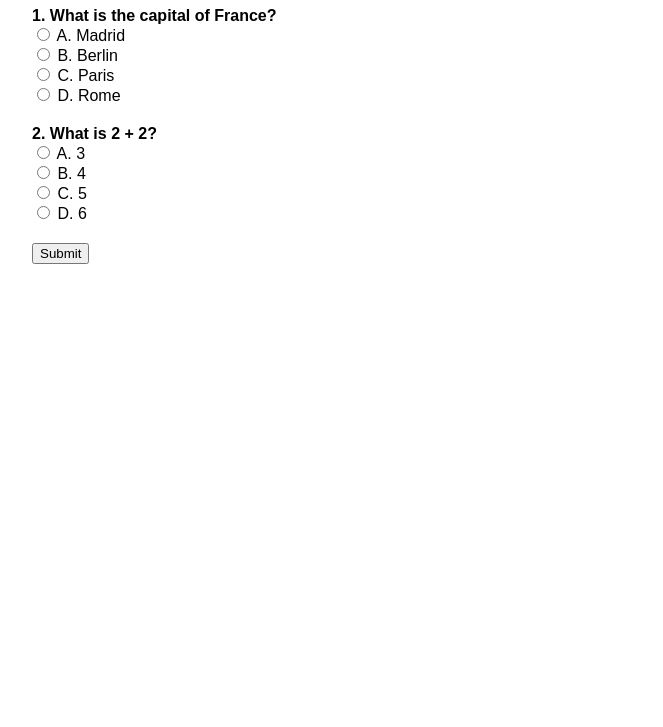
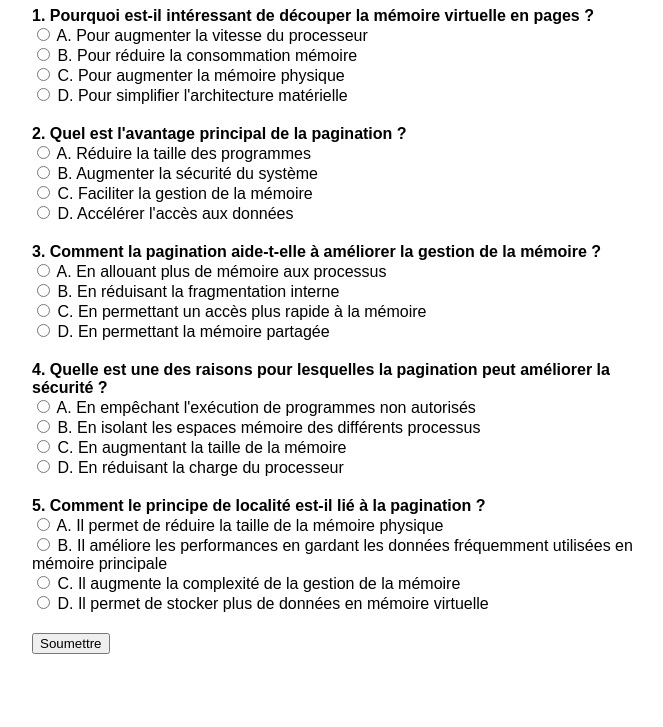
Before and after one commit to yohanchatelain/presentation-polymt, a plain HTML site: page qcm_page.html in a window 1280 px wide. Shown: the part 73-800 px from the top of the page, without its empty margins (292-955 px from the left). Drawn offline with Linux system fonts and the light colour scheme.

Commit message:
Update QCM

```diff
--- a/qcm_page.html
+++ b/qcm_page.html
@@ -1,10 +1,10 @@
 <!DOCTYPE html>
-<html lang="en">
+<html lang="fr">
 
 <head>
     <meta charset="UTF-8">
     <meta name="viewport" content="width=device-width, initial-scale=1.0">
-    <title>QCM Quiz</title>
+    <title>QCM sur la Mémoire Virtuelle</title>
     <style>
         body {
             font-family: Arial, sans-serif;
@@ -27,57 +27,141 @@
             font-weight: bold;
             margin-top: 20px;
         }
+
+        .correct {
+            color: green;
+        }
+
+        .incorrect {
+            color: red;
+        }
     </style>
 </head>
 
 <body>
     <div class="quiz-container">
-        <h1>QCM Quiz</h1>
+        <h1>QCM sur la Mémoire Virtuelle</h1>
         <div id="quiz">
             <div class="question">
-                1. What is the capital of France?
+                1. Pourquoi est-il intéressant de découper la mémoire virtuelle en pages ?
             </div>
-            <div class="answers">
-                <input type="radio" name="question1" value="A"> A. Madrid<br>
-                <input type="radio" name="question1" value="B"> B. Berlin<br>
-                <input type="radio" name="question1" value="C"> C. Paris<br>
-                <input type="radio" name="question1" value="D"> D. Rome<br>
+            <div class="answers" id="question1">
+                <input type="radio" name="question1" value="A"> A. Pour augmenter la vitesse du processeur<br>
+                <input type="radio" name="question1" value="B"> B. Pour réduire la consommation mémoire<br>
+                <input type="radio" name="question1" value="C"> C. Pour augmenter la mémoire physique<br>
+                <input type="radio" name="question1" value="D"> D. Pour simplifier l'architecture matérielle<br>
             </div>
             <div class="question">
-                2. What is 2 + 2?
+                2. Quel est l'avantage principal de la pagination ?
             </div>
-            <div class="answers">
-                <input type="radio" name="question2" value="A"> A. 3<br>
-                <input type="radio" name="question2" value="B"> B. 4<br>
-                <input type="radio" name="question2" value="C"> C. 5<br>
-                <input type="radio" name="question2" value="D"> D. 6<br>
+            <div class="answers" id="question2">
+                <input type="radio" name="question2" value="A"> A. Réduire la taille des programmes<br>
+                <input type="radio" name="question2" value="B"> B. Augmenter la sécurité du système<br>
+                <input type="radio" name="question2" value="C"> C. Faciliter la gestion de la mémoire<br>
+                <input type="radio" name="question2" value="D"> D. Accélérer l'accès aux données<br>
             </div>
-            <button onclick="checkAnswers()">Submit</button>
+            <div class="question">
+                3. Comment la pagination aide-t-elle à améliorer la gestion de la mémoire ?
+            </div>
+            <div class="answers" id="question3">
+                <input type="radio" name="question3" value="A"> A. En allouant plus de mémoire aux processus<br>
+                <input type="radio" name="question3" value="B"> B. En réduisant la fragmentation interne<br>
+                <input type="radio" name="question3" value="C"> C. En permettant un accès plus rapide à la mémoire<br>
+                <input type="radio" name="question3" value="D"> D. En permettant la mémoire partagée<br>
+            </div>
+            <div class="question">
+                4. Quelle est une des raisons pour lesquelles la pagination peut améliorer la sécurité ?
+            </div>
+            <div class="answers" id="question4">
+                <input type="radio" name="question4" value="A"> A. En empêchant l'exécution de programmes non
+                autorisés<br>
+                <input type="radio" name="question4" value="B"> B. En isolant les espaces mémoire des différents
+                processus<br>
+                <input type="radio" name="question4" value="C"> C. En augmentant la taille de la mémoire<br>
+                <input type="radio" name="question4" value="D"> D. En réduisant la charge du processeur<br>
+            </div>
+            <div class="question">
+                5. Comment le principe de localité est-il lié à la pagination ?
+            </div>
+            <div class="answers" id="question5">
+                <input type="radio" name="question5" value="A"> A. Il permet de réduire la taille de la mémoire
+                physique<br>
+                <input type="radio" name="question5" value="B"> B. Il améliore les performances en gardant les données
+                fréquemment
+                utilisées en mémoire principale<br>
+                <input type="radio" name="question5" value="C"> C. Il augmente la complexité de la gestion de la
+                mémoire<br>
+                <input type="radio" name="question5" value="D"> D. Il permet de stocker plus de données en mémoire
+                virtuelle<br>
+            </div>
+            <button onclick="checkAnswers()">Soumettre</button>
             <div id="result" class="result"></div>
         </div>
     </div>
 
     <script>
+        const answers = {
+            question1: 'B',
+            question2: 'C',
+            question3: 'D',
+            question4: 'B',
+            question5: 'B'
+        };
+
+        const explanations = {
+            question1: {
+                B: "Correct ! La pagination aide à réduire la consommation mémoire en chargeant uniquement les pages nécessaires.",
+                A: "Incorrect. La vitesse du processeur n'est pas directement affectée par la pagination.",
+                C: "Incorrect. La pagination n'augmente pas la mémoire physique.",
+                D: "Incorrect. La pagination peut simplifier certaines choses, mais ce n'est pas la principale raison de son utilisation."
+            },
+            question2: {
+                C: "Correct ! La pagination facilite la gestion de la mémoire en simplifiant l'allocation et la libération de mémoire.",
+                A: "Incorrect. La taille des programmes n'est pas affectée par la pagination.",
+                B: "Incorrect. La sécurité peut être améliorée, mais ce n'est pas l'avantage principal.",
+                D: "Incorrect. L'accès aux données n'est pas nécessairement plus rapide avec la pagination."
+            },
+            question3: {
+                D: "Correct ! La pagination permet à différents processus de partager la mémoire de manière sécurisée.",
+                A: "Incorrect. La pagination n'alloue pas plus de mémoire aux processus.",
+                B: "Incorrect. La pagination aide à réduire la fragmentation externe, pas interne.",
+                C: "Incorrect. L'accès à la mémoire n'est pas forcément plus rapide avec la pagination."
+            },
+            question4: {
+                B: "Correct ! La pagination isole les espaces mémoire des différents processus, améliorant ainsi la sécurité.",
+                A: "Incorrect. Ce n'est pas le principal avantage de sécurité de la pagination.",
+                C: "Incorrect. La pagination n'augmente pas la taille de la mémoire.",
+                D: "Incorrect. La charge du processeur n'est pas directement affectée par la pagination."
+            },
+            question5: {
+                B: "Correct ! Le principe de localité améliore les performances en gardant les données et instructions fréquemment utilisées proches du processeur dans la mémoire principale.",
+                A: "Incorrect. Le principe de localité n'a pas pour but de réduire la taille de la mémoire physique.",
+                C: "Incorrect. Le principe de localité vise à simplifier l'accès aux données fréquentes, pas à augmenter la complexité.",
+                D: "Incorrect. Le principe de localité ne concerne pas le stockage de plus de données en mémoire virtuelle."
+            }
+        };
+
         function checkAnswers() {
-            const answers = {
-                question1: 'C',
-                question2: 'B'
-            };
+            let score = 0;
+            const totalQuestions = 5;
 
-            let score = 0;
-            let totalQuestions = 2;
+            for (let i = 1; i <= totalQuestions; i++) {
+                const questionId = `question${i}`;
+                const selectedAnswer = document.querySelector(`input[name="${questionId}"]:checked`);
+                const answerDiv = document.getElementById(questionId);
 
-            const form = document.querySelectorAll('.answers');
-            form.forEach((answerDiv, index) => {
-                const questionNumber = `question${index + 1}`;
-                const selectedAnswer = answerDiv.querySelector('input[name="' + questionNumber + '"]:checked');
-                if (selectedAnswer && selectedAnswer.value === answers[questionNumber]) {
+                if (selectedAnswer && selectedAnswer.value === answers[questionId]) {
                     score++;
+                    answerDiv.innerHTML += `<p class="correct">${explanations[questionId][selectedAnswer.value]}</p>`;
+                } else if (selectedAnswer) {
+                    answerDiv.innerHTML += `<p class="incorrect">${explanations[questionId][selectedAnswer.value]}</p>`;
+                } else {
+                    answerDiv.innerHTML += `<p class="incorrect">Vous n'avez pas sélectionné de réponse.</p>`;
                 }
-            });
+            }
 
             const resultDiv = document.getElementById('result');
-            resultDiv.textContent = `You scored ${score} out of ${totalQuestions}`;
+            resultDiv.textContent = `Vous avez obtenu ${score} sur ${totalQuestions}.`;
         }
     </script>
 </body>
```
